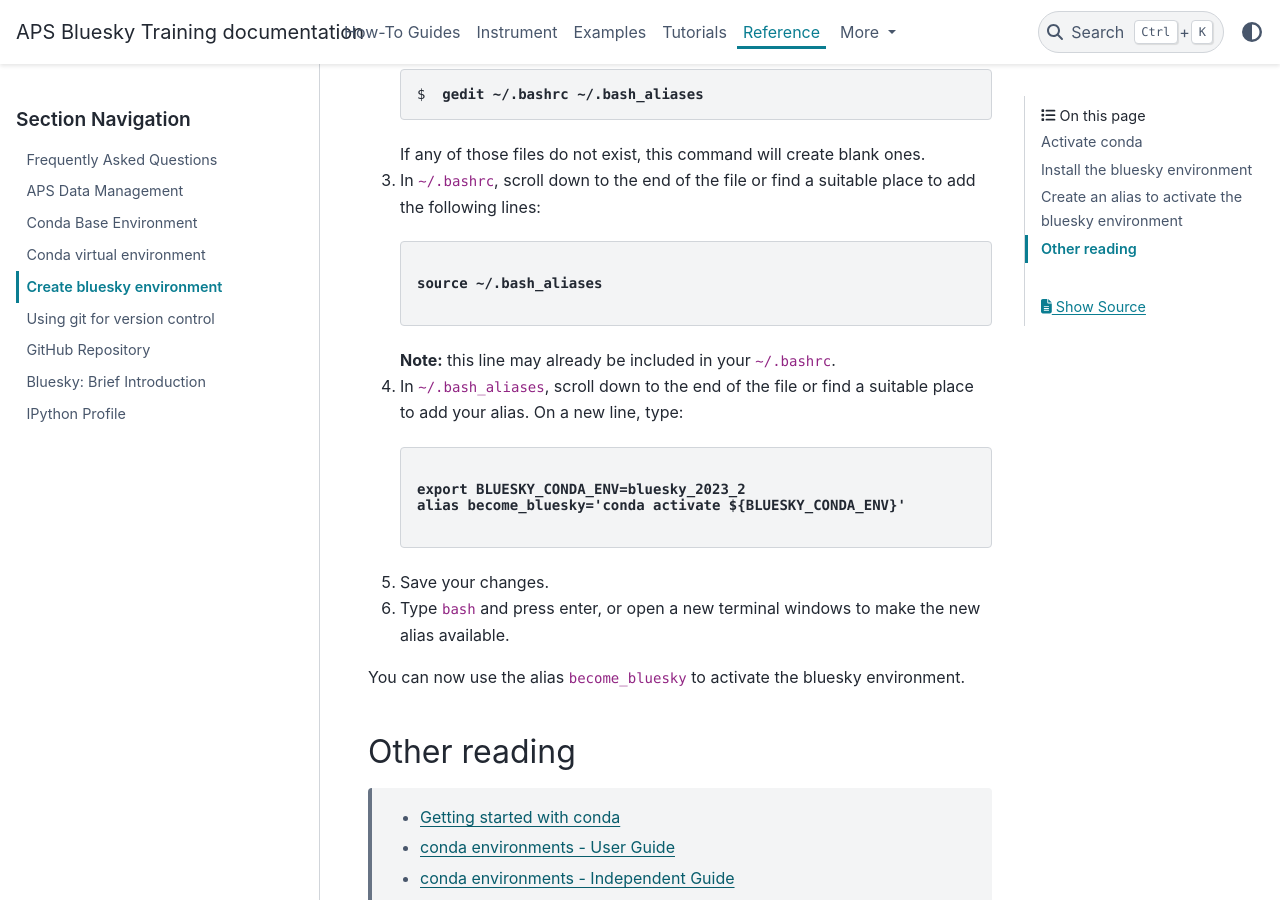
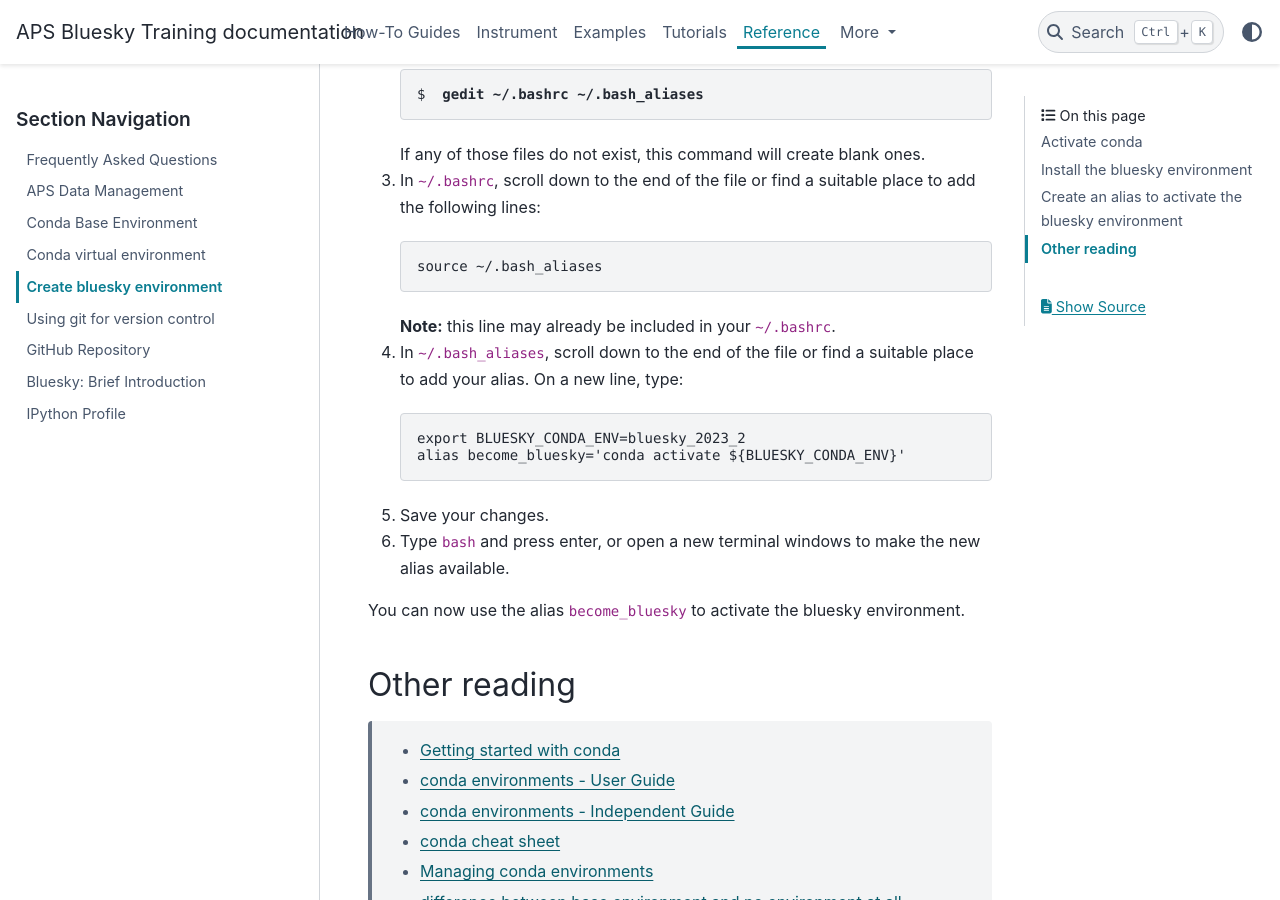
Before and after one commit to BCDA-APS/bluesky_training, a Sphinx documentation site: the page built from docs/source/reference/_create_conda_env.rst, in a window 1280 px wide and 900 px high, scrolled down 2248 px. Built offline with Sphinx 7.4.7 and the PyData theme 0.15.4, drawn with Linux system fonts in a browser that asks for light colours.

Commit message:
DOC #201 change formating

```diff
--- a/docs/source/reference/_create_conda_env.rst
+++ b/docs/source/reference/_create_conda_env.rst
@@ -346,18 +346,18 @@ configuration files for your bash shell. Here's a simple step-by-step guide:
    </li>
    <li> In <code>~/.bashrc</code>, scroll down to the end of the file or find
    a suitable place to add the following lines:
-   <pre><b>
+   <pre>
    source ~/.bash_aliases
-   </b> </pre>
+   </pre>
    <b>Note:</b> this line may already be included in your <code>~/.bashrc</code>.
    </li>
    <li>In <code>~/.bash_aliases</code>, scroll down to the end of the file or find
    a suitable place to add your alias.
    On a new line, type:
-   <pre><b>
+   <pre>
    export BLUESKY_CONDA_ENV=bluesky_2023_2
    alias become_bluesky='conda activate ${BLUESKY_CONDA_ENV}'
-   </b> </pre>
+   </pre>
    </li>
    <li>Save your changes.</li>
    <li>Type <code>bash</code> and press enter, or open a new terminal windows to
```
